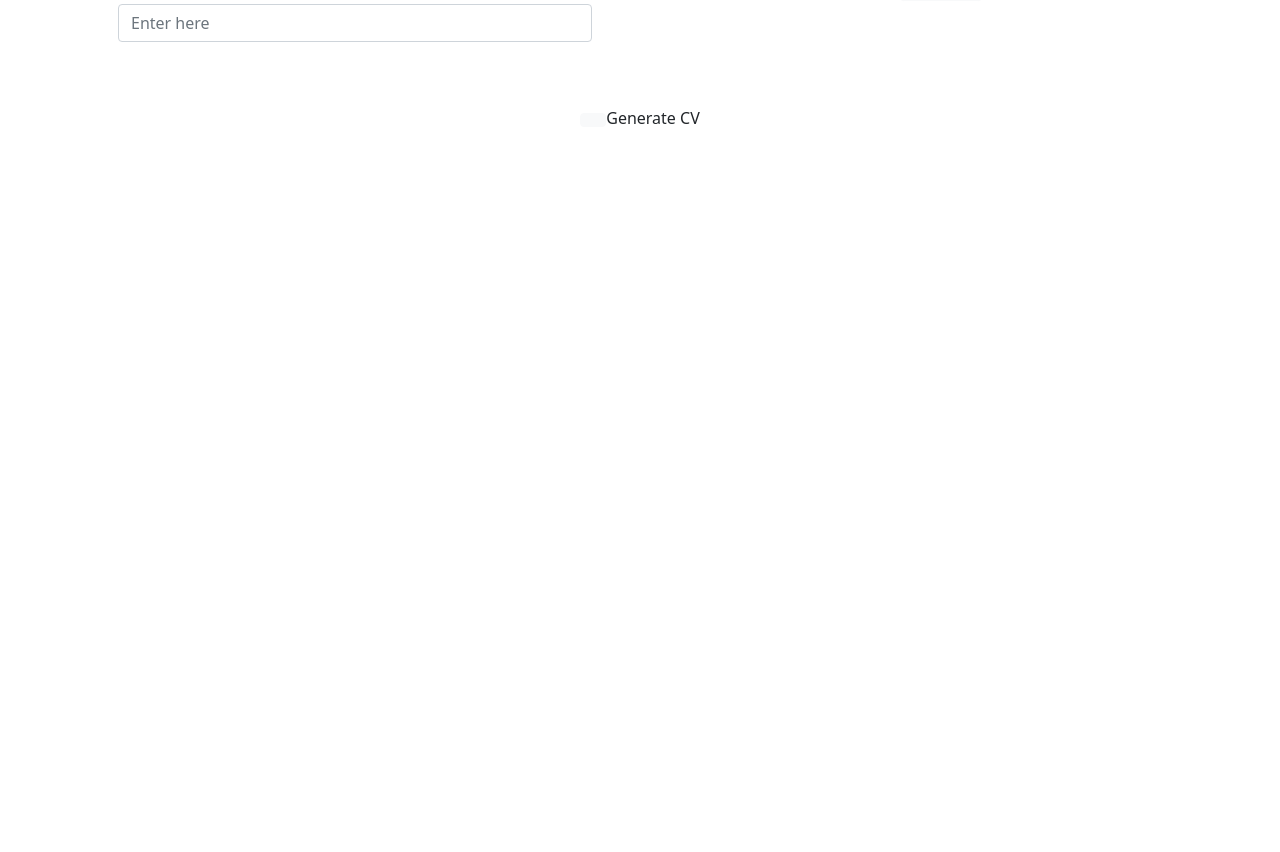
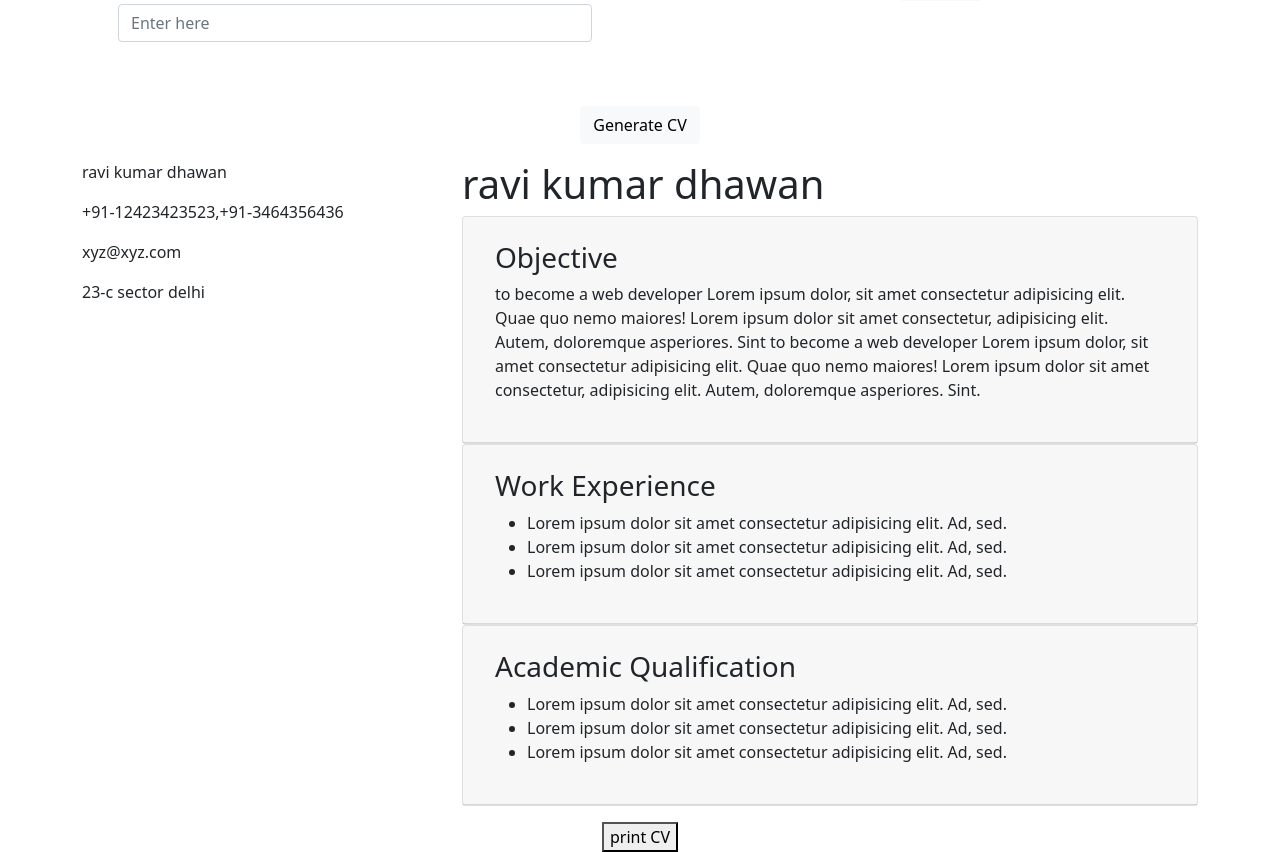
Before and after one commit to ravidhwn01/Resume-X, a React (Create React App) app: page / in a window 1280 px wide. Shown: the part 639-1491 px from the top of the page. Before the commit the page ends 800 px from the top, so only its background shows below. Built offline with nearby package versions, Linux system fonts and the light colour scheme.

Commit message:
cv tamplate created

```diff
--- a/src/components/Cv_Form.tsx
+++ b/src/components/Cv_Form.tsx
@@ -24,6 +24,21 @@ const CvForm = () => {
     let aqAddButtonOb = document.getElementById("aqAddButton");
     aqOb?.insertBefore(newNode, aqAddButtonOb);
   };
+
+ const generateCV = () => {
+    // let nameField = document.getElementById("name") as HTMLInputElement;
+    // let nameT1 = document.getElementById("nameT1");
+    // nameT1.innerHTML = nameField;
+    // document.getElementById("nameT2").innerHTML = nameField;
+    // let contact = document.getElementById("contact") as HTMLInputElement;
+    // let email = document.getElementById("email") as HTMLInputElement;
+    // let address = document.getElementById("address") as HTMLInputElement;
+    // let github = document.getElementById("github") as HTMLInputElement;
+    // let linkedIn = document.getElementById("linkedIn") as HTMLInputElement;
+    // let objective = document.getElementById("objective") as HTMLInputElement;
+
+ }
+
 
 
 
@@ -146,11 +161,86 @@ const CvForm = () => {
         <div className="container mt-3 mb-3 text-center">
           <button
           //  onClick={generateCV}
-            className="btn btn-light"/>
+            className="btn btn-light">
             Generate CV
+          </button>
        </div>
         </div>
         </div>
+
+        {/* cv template */}
+        <div className="container" id="cv-template">
+        <div className="row " id="cvtemplt">
+        <div className="col-md-4 ">
+        {/* <img src="/images/signn22.jpg" className="img-fluid" alt="loading..."/> */}
+
+        <p id="nameT1" >ravi kumar dhawan</p>
+        <p id="contactT" >+91-12423423523,+91-3464356436</p>
+        <p id="emailT" >xyz@xyz.com</p>
+        <p id="addressT" >23-c sector delhi</p>
+
+        <p  > <a id="githubT" href="#1"> </a></p>
+        <p  > <a id="inkedT" href="#1"> </a></p>
+        </div>
+        <div className="col-md-8 ">
+
+          <h1 id="nameT2" >ravi kumar dhawan</h1>
+
+        <div className="card">
+          <div className="card-header">
+            <div className="card-body">
+              <h3>Objective</h3>
+              <p id="objectiveT" >to become a web developer Lorem ipsum dolor, sit amet consectetur adipisicing elit. Quae quo nemo maiores! Lorem ipsum dolor sit amet consectetur, adipisicing elit. Autem, doloremque asperiores. Sint to become a web developer Lorem ipsum dolor, sit amet consectetur adipisicing elit. Quae quo nemo maiores! Lorem ipsum dolor sit amet consectetur, adipisicing elit. Autem, doloremque asperiores. Sint. </p>
+            </div>
+          </div>
+        </div>
+        <div className="card">
+          <div className="card-header">
+            <div className="card-body">
+              <h3>Work Experience</h3>
+              <ul id="weT" >
+                <li>
+                  Lorem ipsum dolor sit amet consectetur adipisicing elit. Ad, sed.
+                </li>
+                <li>
+                  Lorem ipsum dolor sit amet consectetur adipisicing elit. Ad, sed.
+                </li>
+                <li>
+                  Lorem ipsum dolor sit amet consectetur adipisicing elit. Ad, sed.
+                </li>
+              </ul>
+            </div>
+          </div>
+        </div>
+        <div className="card">
+          <div className="card-header">
+            <div className="card-body">
+              <h3>Academic Qualification</h3>
+              <ul id="aqT" >
+                <li>
+                  Lorem ipsum dolor sit amet consectetur adipisicing elit. Ad, sed.
+                </li>
+                <li>
+                  Lorem ipsum dolor sit amet consectetur adipisicing elit. Ad, sed.
+                </li>
+                <li>
+                  Lorem ipsum dolor sit amet consectetur adipisicing elit. Ad, sed.
+                </li>
+              </ul>
+            </div>
+          </div>
+        </div>
+
+      </div>
+    </div>
+    <div className="container mt-3 text-center">
+      <button
+      // onClick={printCV} className="btn btn-light"
+      >
+        print CV
+      </button>
+    </div>
+    </div>
 
         </>
   )
--- a/tsconfig.json
+++ b/tsconfig.json
@@ -1,6 +1,6 @@
 {
   "compilerOptions": {
-    "target": "es5",
+    "target": "ES2016",
     "lib": [
       "dom",
       "dom.iterable",
```
